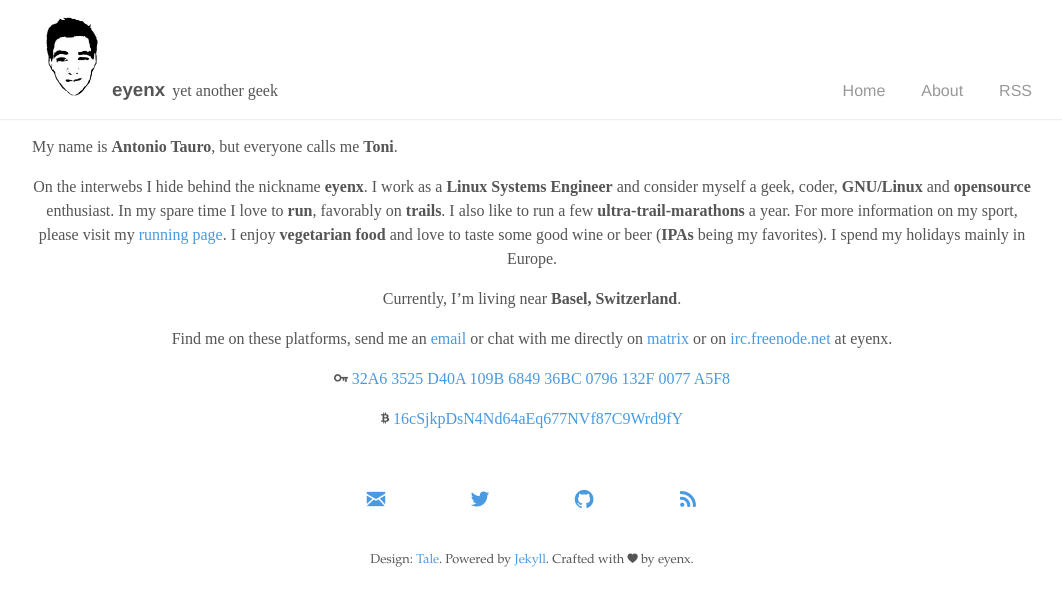
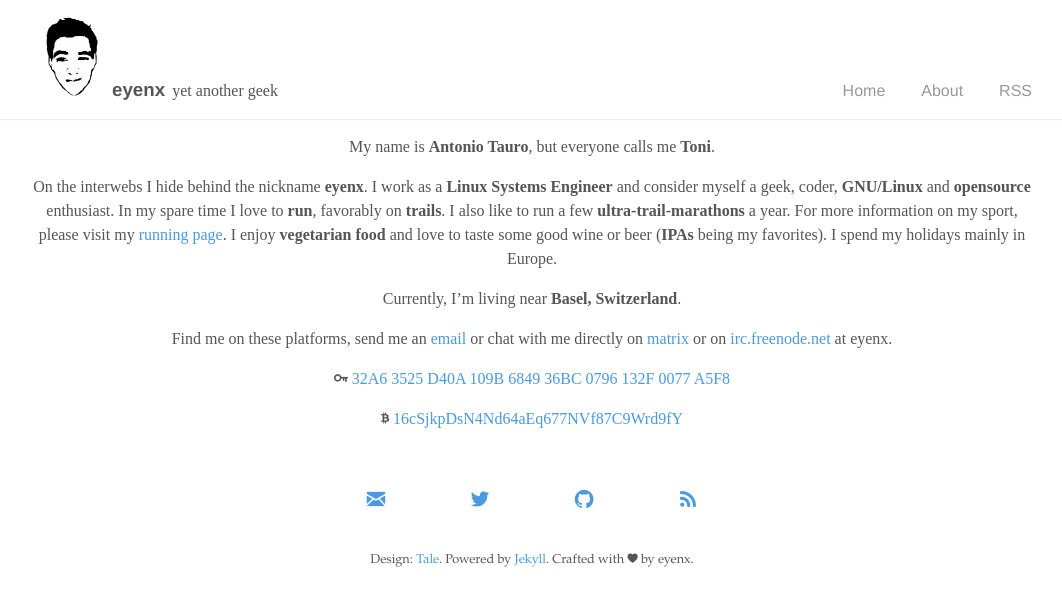
Before and after one commit to eyenx/blog, a Jekyll site: the page built from src/_pages/about.md, in a window 1280 px wide. Shown: the top 606 px of the page, without its empty margins (108-1170 px from the left). Built offline with Jekyll 4.4.1, drawn with Linux system fonts in a browser that asks for light colours.

Commit message:
fix central

```diff
--- a/src/_pages/about.md
+++ b/src/_pages/about.md
@@ -6,8 +6,10 @@ group: navigation
 ---
 
 
+{:r: .about}
+
 My name is **Antonio Tauro**, but everyone calls me **Toni**.
-{:r: .about}
+{: r}
 
 
 On the interwebs I hide behind the nickname **eyenx**.
```
